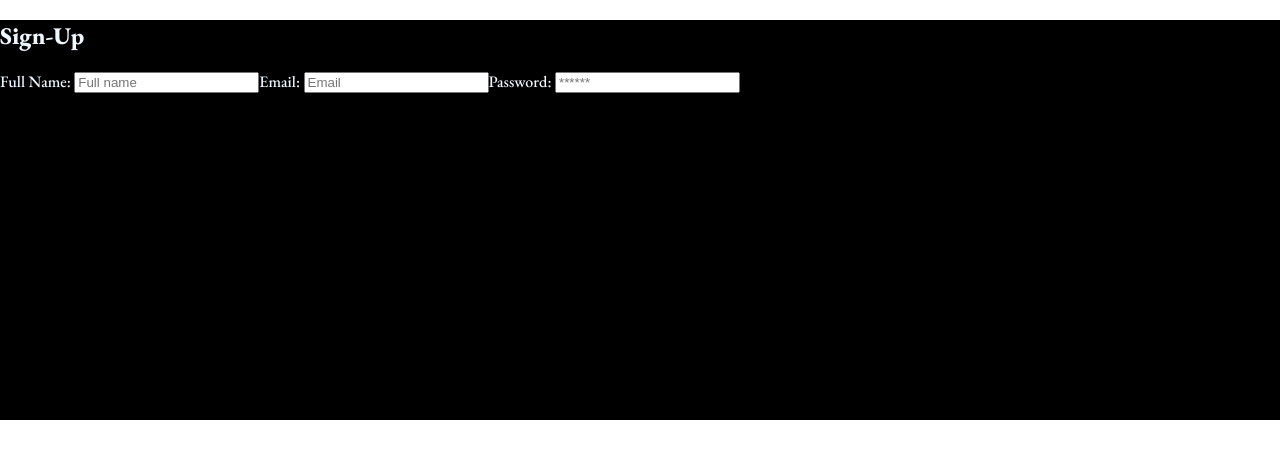
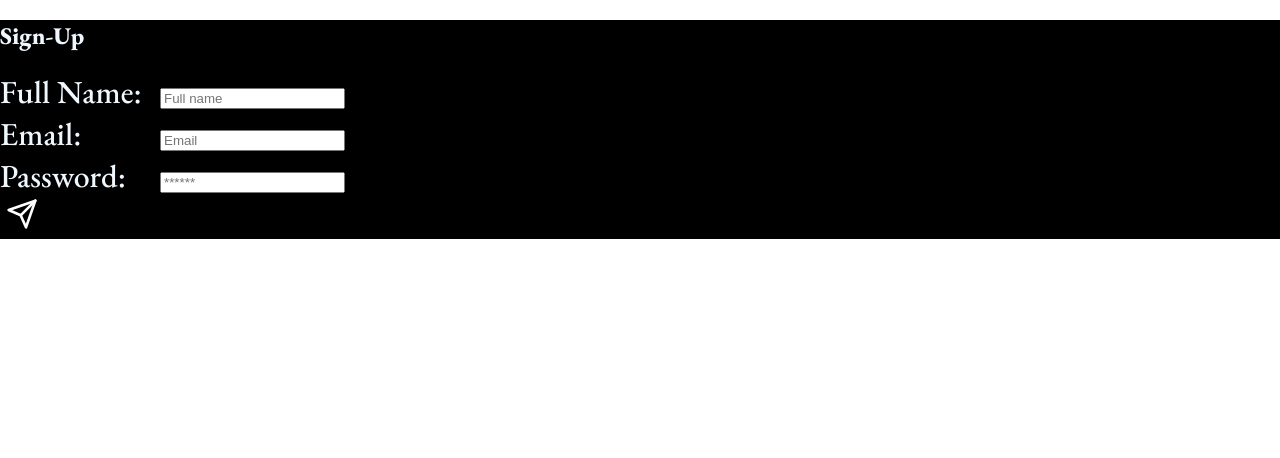
Before and after one commit to MikeTigray/watch-world, a React (Create React App) app in the folder client/: page / in a window 1280 px wide. Shown: the top 458 px of the page. Built offline with nearby package versions, Linux system fonts and the light colour scheme.

Commit message:
declared states for email,password and fullname

```diff
--- a/client/src/pages/SignUp/SignUp.css
+++ b/client/src/pages/SignUp/SignUp.css
@@ -1,5 +1,20 @@
 .signup {
   background: black;
   color: aliceblue;
-  height: 50vh;
+
+  /* height: 50vh; */
+  /* display: flex; */
 }
+label {
+  display: inline-block;
+  width: 10rem;
+  font-size: 2rem;
+}
+.submitBtn {
+  color: white;
+  font-size: 2rem;
+  background: none;
+  border: none;
+}
+.submitBtn[data-isOn="true"] {
+}
--- a/client/src/pages/SignUp/SignUp.js
+++ b/client/src/pages/SignUp/SignUp.js
@@ -1,9 +1,12 @@
 import "./SignUp.css";
 import { motion } from "framer-motion";
 import { useState } from "react";
+import { FiSend } from "react-icons/fi";
 
 export default function SignUp() {
   const [fullName, setFullName] = useState("");
+  const [email, setEmail] = useState("");
+  const [password, setPassword] = useState("");
 
   const handleChange = (e) => {
     const target = e.target;
@@ -12,10 +15,11 @@ export default function SignUp() {
 
   return (
     <motion.div className="signup">
-      <div>
-        {" "}
-        <h2>Sign-Up</h2>
-        <form>
+      {" "}
+      <h2>Sign-Up</h2>
+      <form>
+        <div className="">
+          {" "}
           <label htmlFor="fullName">Full Name: </label>
           <input
             placeholder="Full name"
@@ -24,6 +28,9 @@ export default function SignUp() {
             id="fullName"
             onChange={handleChange}
           ></input>
+        </div>
+        <div>
+          {" "}
           <label htmlFor="email">Email: </label>
           <input
             placeholder="Email"
@@ -31,6 +38,9 @@ export default function SignUp() {
             type="email"
             id="email"
           ></input>
+        </div>
+        <div>
+          {" "}
           <label htmlFor="password">Password: </label>
           <input
             placeholder="******"
@@ -38,9 +48,14 @@ export default function SignUp() {
             type="password"
             id="password"
           ></input>
-        </form>
+        </div>
+      </form>
+      <div>
+        <motion.button className="submitBtn">
+          <FiSend />
+        </motion.button>
       </div>
-      <h1> {fullName}</h1>
+      <h1>{fullName}</h1>
     </motion.div>
   );
 }
```
